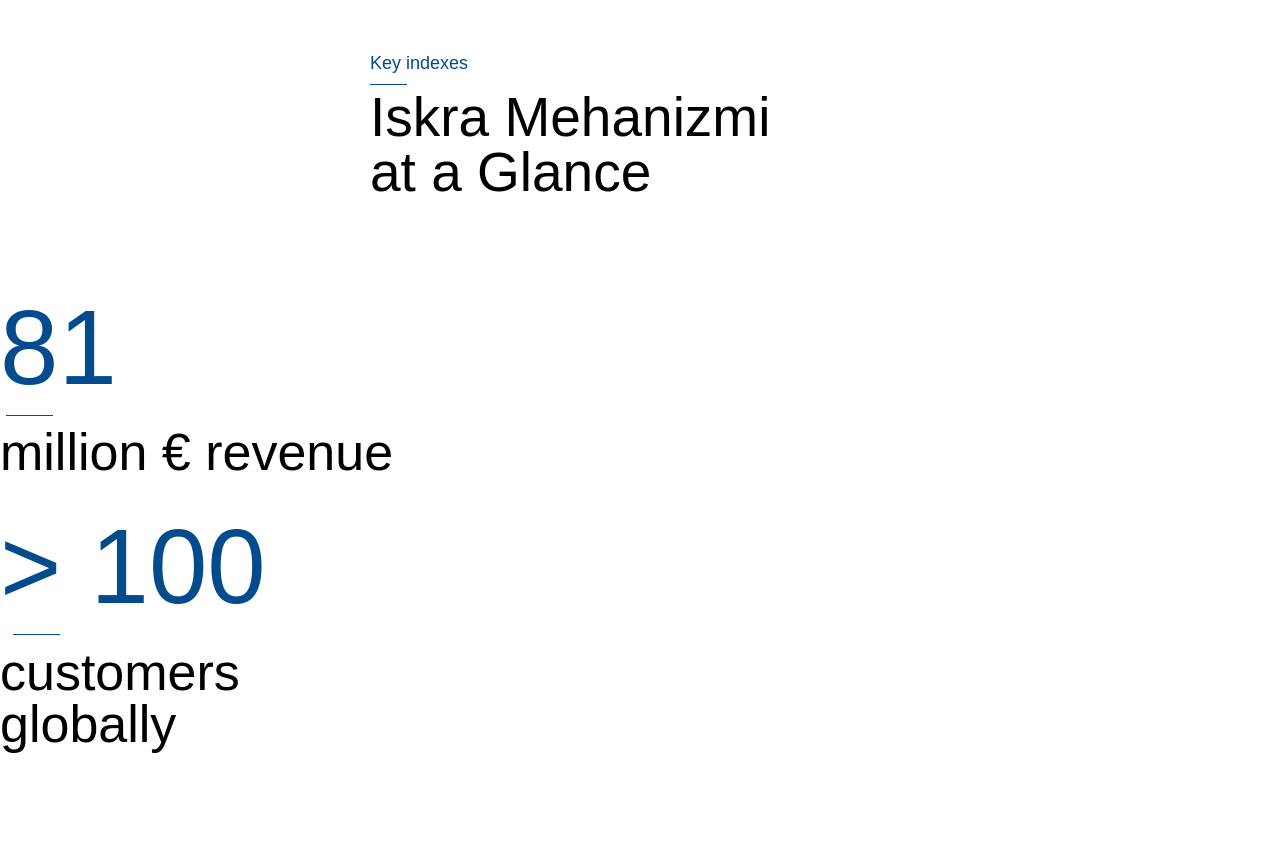
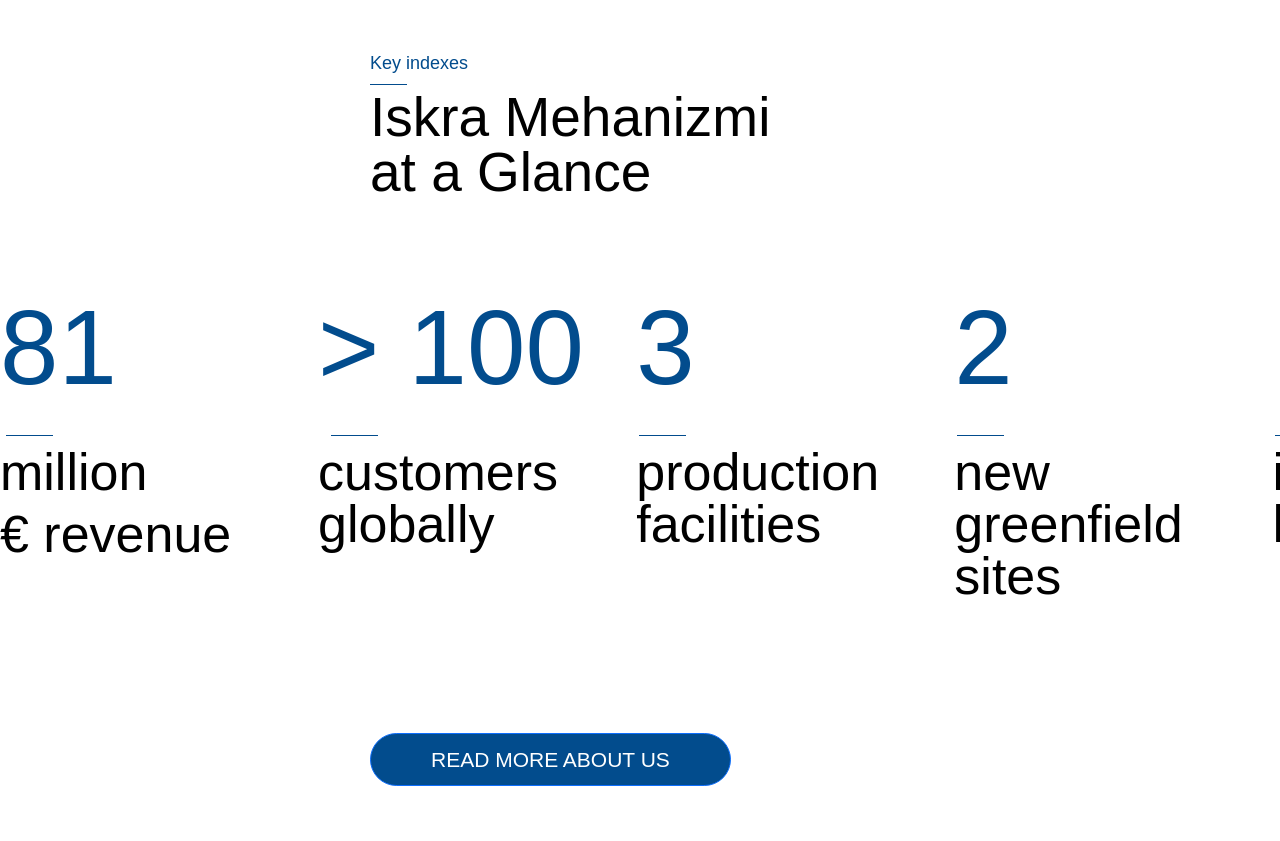
Before and after one commit to Blagoja95/iskra-demo, a website: page index.html in a window 1280 px wide. Shown: the part 1439-2280 px from the top of the page. Drawn offline with nearby package versions, Linux system fonts and the light colour scheme; files that its build step writes are made by us from their sources.

Commit message:
indexes section

```diff
--- a/index.html
+++ b/index.html
@@ -168,16 +168,16 @@
         <div class="key-indexes">
           <div class="key-index">
             <span class="key-index__number key-revenue__number"> 81 </span>
-            <p class="key-index__text key-revenue__text">
-              million &euro; revenue
-            </p>
+            <p class="key-index__text key-revenue__text">million</p>
+            <span class="key-index__text key-revenue__text"
+              >&euro; revenue</span
+            >
           </div>
           <div class="key-index">
             <span class="key-index__number key-customers__number"> > 100 </span>
             <p class="key-index__text key-customers__text">
               customers globally
             </p>
-          </div>
           </div>
           <div class="key-index">
             <span class="key-index__number key-production__number"> 3 </span>
@@ -195,6 +195,15 @@
             <span class="key-index__number key-inovation__number"> 1 </span>
             <p class="key-index__text key-inovation__text">innovation hub</p>
           </div>
+        </div>
+        <div class="titles key-indexes__box">
+          <button
+            type="button"
+            class="btn btn-primary btn-sm key-indexes__button"
+          >
+            READ MORE ABOUT US
+          </button>
+        </div>
       </section>
     </main>
     <!-- Bootstrap JS -->
--- a/src/sass/_keyIndexModule.scss
+++ b/src/sass/_keyIndexModule.scss
@@ -15,9 +15,17 @@
 
 .key-indexes {
   @extend %section;
+  @extend %flexbox;
+  justify-content: space-between;
 }
 .key-index {
+  height: 35rem;
+  display: flex;
+  flex-direction: column;
+  align-items: flex-start;
+  gap: 1rem;
 }
+
 .key-index__number {
   position: relative;
   color: $dark-blue;
@@ -34,9 +42,29 @@
     border-bottom: 0.1rem solid $dark-blue;
   }
 }
+
 .key-index__text {
-  width: 14ch;
+  width: 11ch;
   color: $black;
   font-size: 5.2rem;
   line-height: 1;
+  margin: 0;
 }
+
+.key-indexes__box {
+  width: 50%;
+  margin: 0 auto;
+}
+
+.key-indexes__button {
+  color: $white !important;
+  background-color: $dark-blue;
+  border-radius: 40px;
+  padding: 1rem 6rem;
+  font-size: 2.1rem;
+
+  &:hover {
+    background-color: $pale-blue;
+    border-color: $pale-blue;
+  }
+}
```
Lines whose indentation alone changed are shown as unchanged.
